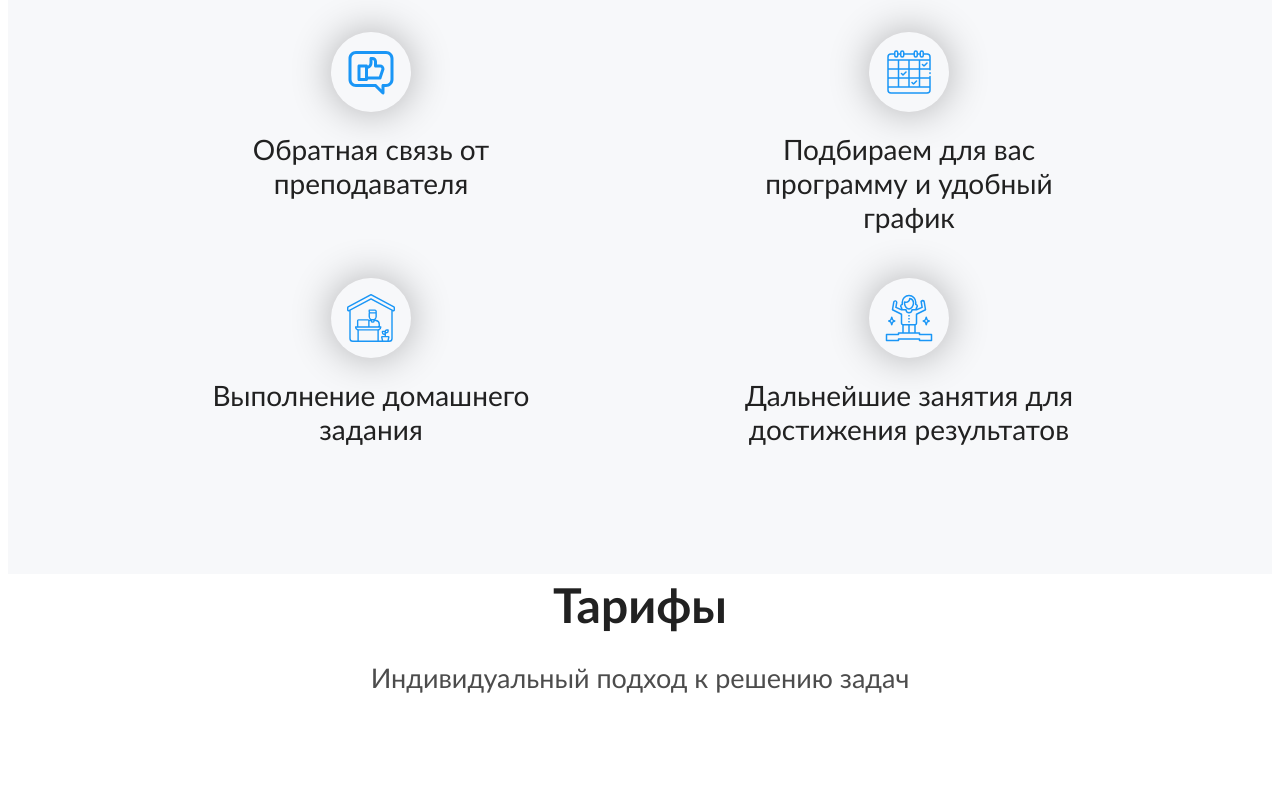
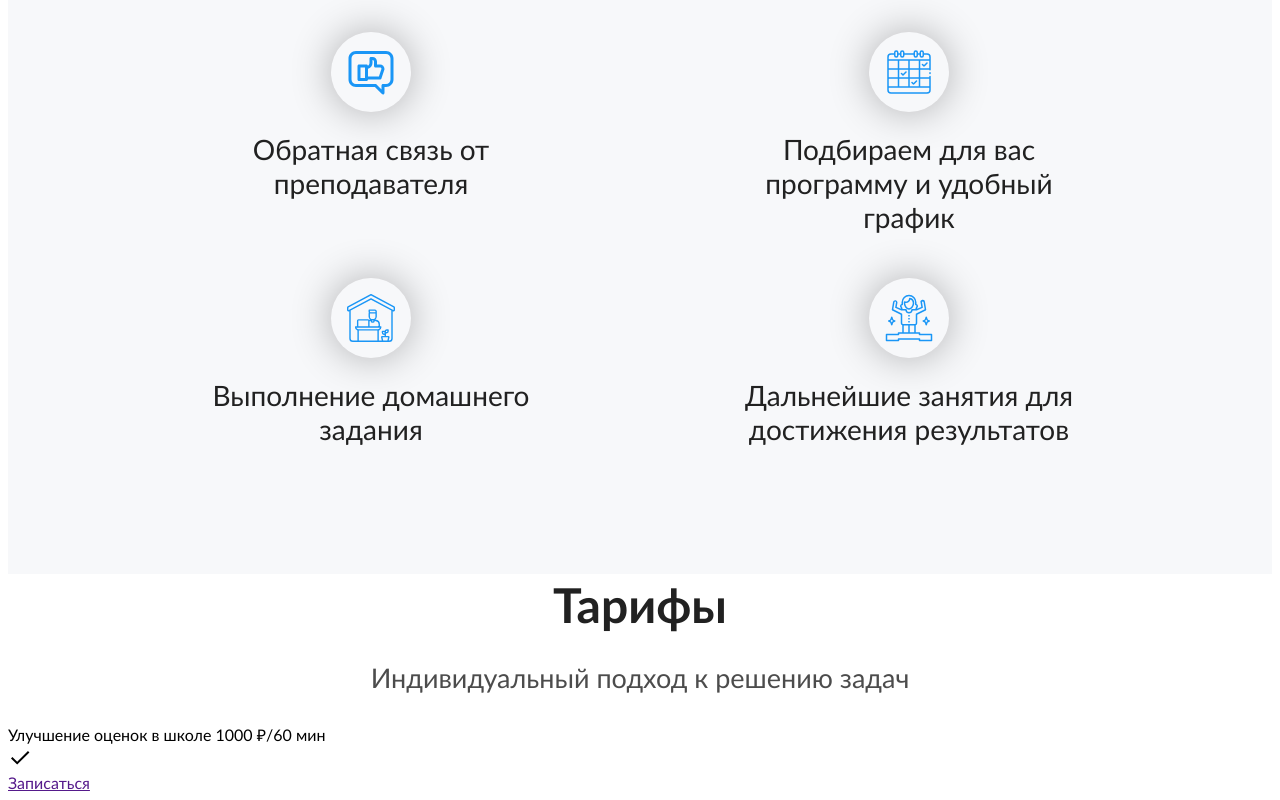
Before and after one commit to andreyka101/business-card_V2, a website built with Vite: page index.html in a window 1280 px wide. Shown: the part 1195-1995 px from the top of the page. Before the commit the page ends 1927 px from the top, so only its background shows below. Built offline with nearby package versions, Linux system fonts and the light colour scheme.

Commit message:
grggrrggr

```diff
--- a/index.html
+++ b/index.html
@@ -148,14 +148,21 @@
     <div id="cards">
       <div class="priceList">
         <div class="price">
-
+          <span class="description">
+            Улучшение оценок в школе
+          </span>
+          <span class="span">
+            1000 ₽/60 мин
+          </span>
         </div>
         <div class="list">
           <div class="quest">
-
+            <span>
+              <svg xmlns="http://www.w3.org/2000/svg" width="24" height="24" viewBox="0 0 24 24" aria-labelledby="cli-check" role="presentation" data-element="c4745d21-96ed-470a-b272-d307c7c7394a/3f40a0de-8196-43ea-bc65-d5e2d2c2c8b6" data-design="2fe00dc6-fcb0-11ea-adc1-0242ac120014/3f40a0de-8196-43ea-bc65-d5e2d2c2c8b6" class="cli-primary-color"><title id="cli-check" lang="en"></title><g fill="currentColor"><path d="M21.4141 6.41421L9.20698 18.6213L2.99988 12.4142L4.41409 11L9.20698 15.7929L19.9999 5L21.4141 6.41421Z" fill-rule="evenodd" clip-rule="evenodd"></path></g></svg>
+            </span>
           </div>
         </div>
-
+        <a href="">Записаться</a>
       </div>
     </div>
   </div>
```
